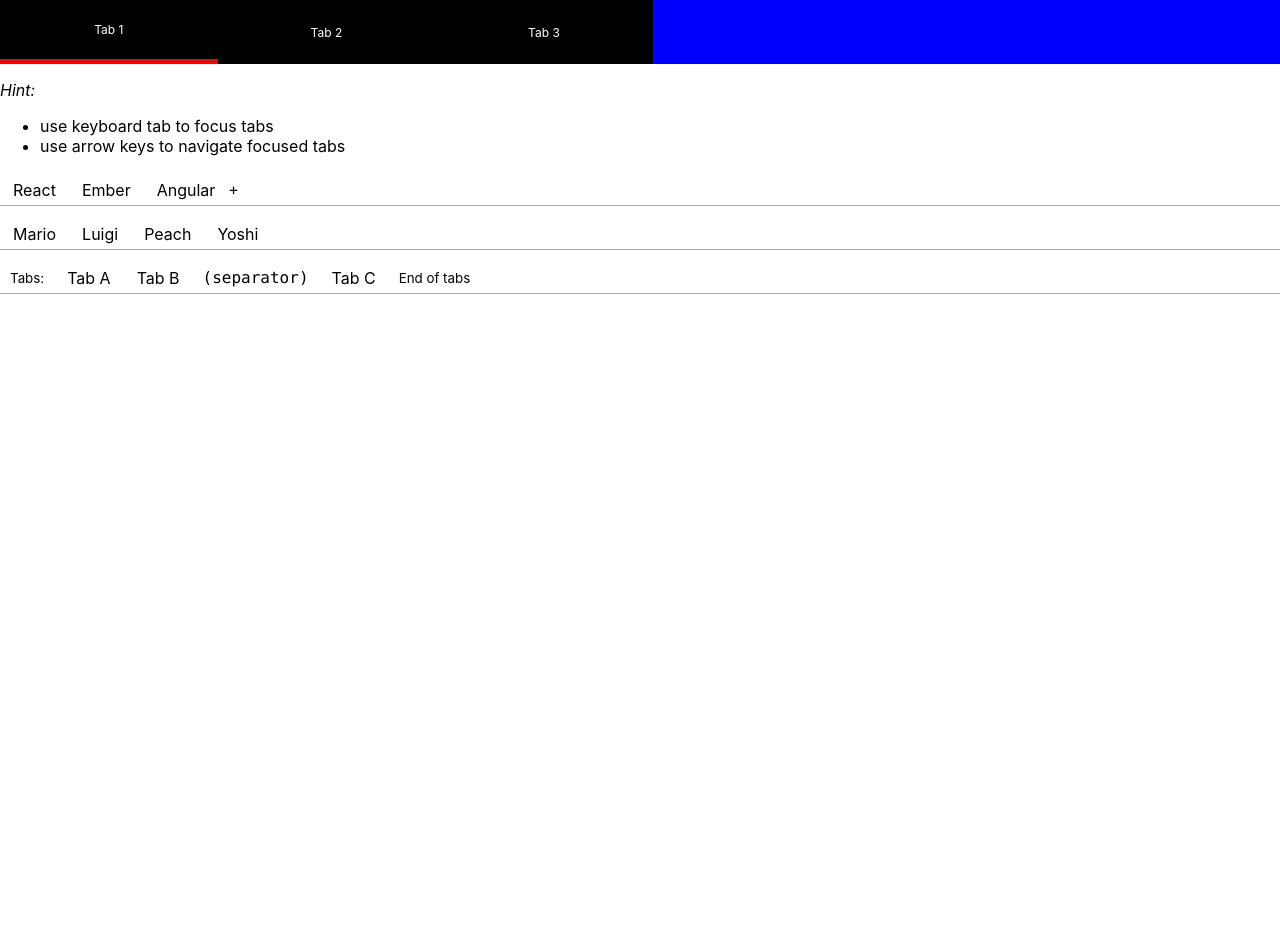
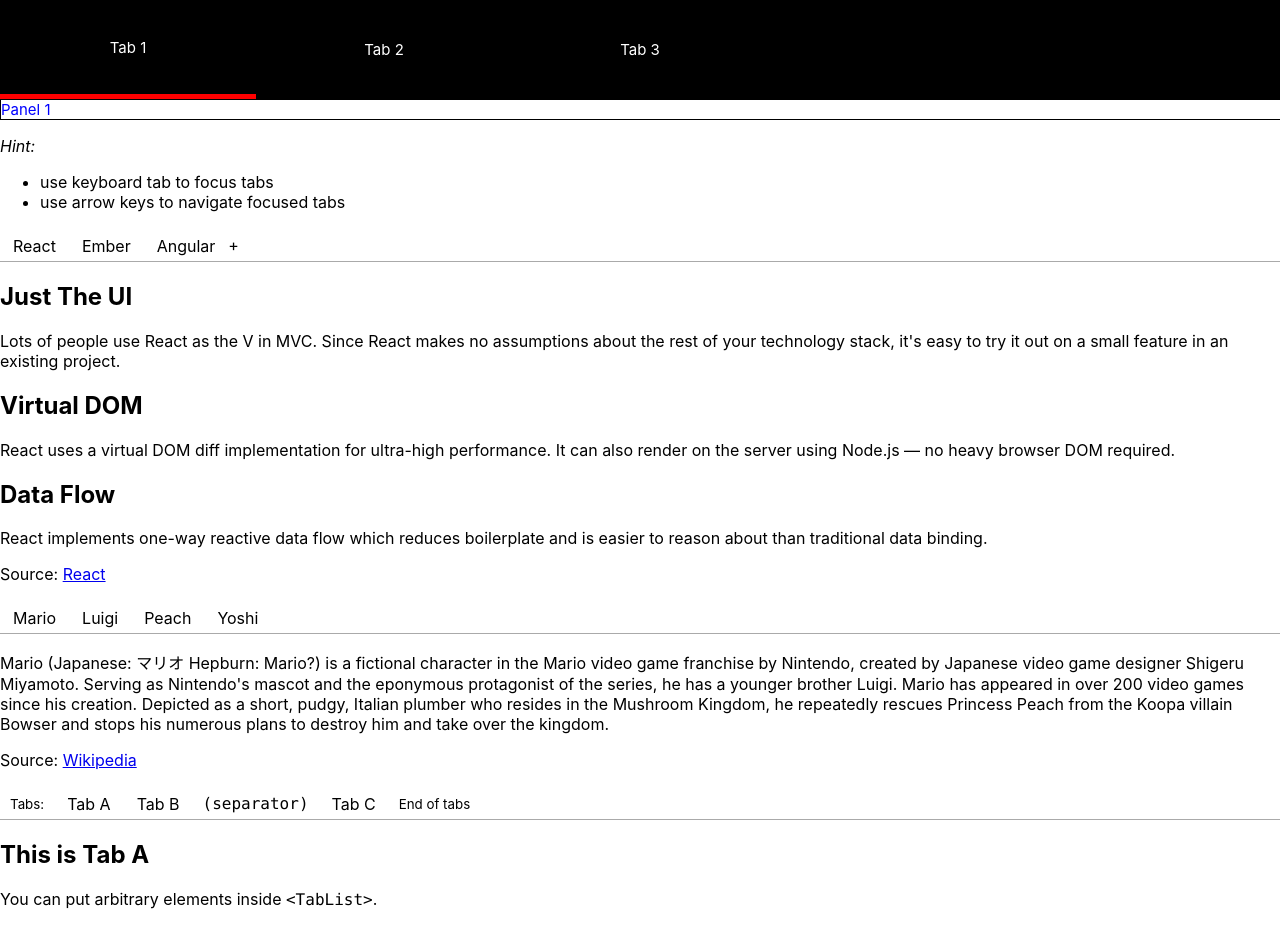
Before and after one commit to guymcmanusgithub/styled-tabs, a React (Create React App) app: page / in a window 1280 px wide. Before the commit the page ends 800 px from the top, so only its background shows below. Built offline with nearby package versions, Linux system fonts and the light colour scheme.

Commit message:
separated styles to each individual component

```diff
--- a/src/App.js
+++ b/src/App.js
@@ -1,6 +1,6 @@
 import React, { useState } from 'react';
-import NavTab from './components/tab.style'
-import ExampleApp from './components/ExampleApp';
+import NavTab from './components/nav-tab'
+import ExampleApp from './components/example-app';
 
 const App = props => {
 
--- a/src/components/Tabs.js
+++ b/src/components/Tabs.js
@@ -5,7 +5,7 @@
   onSelectPropType,
   selectedIndexPropType,
 } from '../helpers/propTypes';
-import UncontrolledTabs from './UncontrolledTabs';
+import UncontrolledTabs from './uncontrolled-tabs';
 import { getTabsCount } from '../helpers/count';
 
 const MODE_CONTROLLED = 0;
--- a/src/components/ExampleApp.js
+++ b/src/components/example-app.js
@@ -1,9 +1,5 @@
 import React from 'react';
-import { render } from 'react-dom';
-import { Tab, Tabs, TabList, TabPanel } from './StyledComponents';
-// import '../../style/react-tabs.css';
-import './StyledComponents';
-
+import { Tabs, Tab, TabList, TabPanel} from './styled-components.style'
 
 
 export const ExampleApp = () => {
@@ -15,7 +11,10 @@
         <li>use arrow keys to navigate focused tabs</li>
       </ul>
 
-      <Tabs forceRenderTabPanel={true}>
+      <Tabs
+        forceRenderTabPanel={true}
+        selectedTabPanelClassName='selected'
+        >
         <TabList>
           <Tab>React</Tab>
           <Tab>Ember</Tab>
@@ -62,7 +61,9 @@
         </TabPanel>
       </Tabs>
 
-      <Tabs>
+      <Tabs
+        selectedTabPanelClassName='selected'
+      >
         <TabList>
           <Tab>Mario</Tab>
           <Tab disabled>Luigi</Tab>
@@ -87,7 +88,9 @@
         </TabPanel>
       </Tabs>
 
-      <Tabs>
+      <Tabs
+        selectedTabPanelClassName='selected'
+      >
         <TabList>
           <small style={{ padding: '0 10px' }}>Tabs:</small>
           <Tab>Tab A</Tab>
@@ -114,6 +117,4 @@
   );
 };
 
-// render(<App />, document.getElementById('example'));
-
 export default ExampleApp
--- /dev/null
+++ b/src/components/nav-tab.js
@@ -0,0 +1,25 @@
+import React from 'react';
+import { Tabs, Tab, TabList, TabPanel} from './nav-tab.style'
+
+const NavTab = props => {
+    const { vertical } = props
+
+        return (
+          <Tabs
+            vertical={vertical}
+            selectedTabPanelClassName='selected'
+          >
+            <TabList vertical={vertical}>
+              <Tab vertical={vertical}>Tab 1</Tab>
+              <Tab vertical={vertical}>Tab 2</Tab>
+              <Tab vertical={vertical}>Tab 3</Tab>
+            </TabList>
+            <TabPanel vertical={vertical}>Panel 1</TabPanel>
+            <TabPanel vertical={vertical}>Panel 2</TabPanel>
+            <TabPanel vertical={vertical}>Panel 3</TabPanel>
+          </Tabs>
+        )
+  };
+
+
+  export default NavTab;
--- /dev/null
+++ b/src/components/nav-tab.style.js
@@ -0,0 +1,66 @@
+import React from 'react';
+import StyledTabPanel from './tab-panel';
+import StyledTabs from './tabs'
+import StyledTabList from './tab-list'
+import StyledTab from './tab'
+
+import styled from 'styled-components';
+
+
+export const Tabs = styled(StyledTabs)`
+  font-family: BlinkMacSystemFont, "Segoe UI", sans-serif;
+  font-size: 15px;
+  width: ${props => props.vertical ? '30vw' : '100vw'};
+  height: ${props => props.vertical ? '100vh' : '15vh'};
+  display: flex;
+  margin: 0;
+  flex-direction: ${props => props.vertical ? 'row' : 'column'};
+`
+
+
+export const TabList = styled(StyledTabList)`
+  margin: 0;
+  width: ${props => props.vertical ? '35%' : '100%'};
+  height: ${props => props.vertical ? '100%' : '100%'};
+  display: flex;
+  flex-direction: ${props => props.vertical ? 'column' : 'row'};
+  list-style: none;
+  background-color: black;
+  padding: 0;
+`
+
+
+export const Tab = styled(StyledTab)`
+  display: flex;
+  justify-content: center;
+  align-items: center;
+  box-sizing: border-box;
+  margin: 0;
+  width: ${props => props.vertical ? '100%' : '20%'};
+  height: ${props => props.vertical ? '10%' : '100%'};
+  user-select: none;
+  color: white;
+  cursor: arrow;
+  background-color: black;
+
+  &:hover {
+    ${props => props.vertical ? 'border-right: 5px solid red' : 'border-bottom: 5px solid red'};
+  }
+
+  // &:hover {
+  //   border-right: 5px solid red;
+  // }
+  `
+
+
+export const TabPanel = styled(StyledTabPanel)`
+  margin: 0;
+  display: none;
+  width: 100%;
+  border: 1px solid black;
+  color: blue;
+
+  &.selected {
+    display: block;
+  }
+  `
--- a/src/components/StyledComponents.js
+++ b/src/components/styled-components.style.js
@@ -1,18 +1,22 @@
+import StyledTabPanel from './tab-panel';
+import StyledTabs from './tabs'
+import StyledTabList from './tab-list'
+import StyledTab from './tab'
 import styled from 'styled-components';
 
-export const Tabs = styled.div`
+export const Tabs = styled(StyledTabs)`
     -webkit-tap-highlight-color: transparent;
 `
 
 
-export const TabList = styled.ul`
+export const TabList = styled(StyledTabList)`
     border-bottom: 1px solid #aaa;
     margin: 0 0 10px;
     padding: 0;
 `
 
 
-export const Tab = styled.li`
+export const Tab = styled(StyledTab)`
     display: inline-block;
     border: 1px solid transparent;
     border-bottom: none;
@@ -52,10 +56,10 @@
 `
 
 
-export const TabPanel = styled.div`
+export const TabPanel = styled(StyledTabPanel)`
     display: none;
 
-    &:selected {
+    &.selected {
         display: block;
     }
 `
--- a/src/components/tab.style.js
+++ /dev/null
@@ -1,97 +0,0 @@
-import React from 'react';
-// import { render } from 'react-dom';
-import StyledTabPanel from './TabPanel';
-import StyledTabs from './Tabs'
-import StyledTabList from './TabList'
-import StyledTab from './Tab'
-// import { Tab as StyledTab } from 'react-tabs'
-
-import styled from 'styled-components';
-
-
-const Tabs = styled(StyledTabs)`
-  font-family: BlinkMacSystemFont, "Segoe UI", sans-serif;
-  font-size: 12px;
-  width: ${props => props.vertical ? '40vw' : '100vw'};
-  height: ${props => props.vertical ? '100vh' : '8vh'};
-  display: flex;
-  margin: 0;
-  background-color: ${props => props.vertical ? 'red' : 'black'};
-`
-Tabs.tabsRole = 'Tabs'
-
-
-const TabList = styled(StyledTabList)`
-  margin: 0;
-  width: ${props => props.vertical ? '20%' : '100%'};
-  height: ${props => props.vertical ? '100%' : '100%'};
-  display: flex;
-  flex-direction: ${props => props.vertical ? 'column' : 'row'};
-  list-style: none;
-  background-color: blue;
-  padding: 0;
-`
-StyledTabList.tabsRole = 'TabList';
-
-
-const Tab = styled(StyledTab)`
-  display: flex;
-  justify-content: center;
-  align-items: center;
-  box-sizing: border-box;
-  margin: 0;
-  width: ${props => props.vertical ? '100%' : '17%'};
-  height: ${props => props.vertical ? '10%' : '100%'};
-  user-select: none;
-  color: white;
-  cursor: arrow;
-  background-color: black;
-
-  &:hover {
-    ${props => props.vertical ? 'border-right: 5px solid red' : 'border-bottom: 5px solid red'};
-  }
-
-  // &:hover {
-  //   border-right: 5px solid red;
-  // }
-  `
-StyledTab.tabsRole = 'Tab';
-
-
-const TabPanel = styled(StyledTabPanel)`
-  margin: 0;
-  display: none;
-  min-height: 60%;
-  width: 60%;
-  border: 1px solid black;
-  color: blue;
-  `
-StyledTabPanel.tabsRole = 'TabPanel';
-
-
-
-
-
-
-const NavTab = props => {
-
-  const vertical = false
-
-      return (
-        <Tabs
-          vertical={vertical}
-        >
-          <TabList vertical={vertical}>
-            <Tab vertical={vertical}>Tab 1</Tab>
-            <Tab vertical={vertical}>Tab 2</Tab>
-            <Tab vertical={vertical}>Tab 3</Tab>
-          </TabList>
-          <TabPanel vertical={vertical}>Panel 1</TabPanel>
-          <TabPanel vertical={vertical}>Panel 2</TabPanel>
-          <TabPanel vertical={vertical}>Panel 3</TabPanel>
-        </Tabs>
-      )
-};
-
-
-export default NavTab;
```
Also changed, not shown: src/components/tab-list.js (renamed from src/components/TabList.js), src/components/tab-panel.js (renamed from src/components/TabPanel.js), src/components/uncontrolled-tabs.js (renamed from src/components/UncontrolledTabs.js), 1 other file (tests, documents, lock files or other folders).
